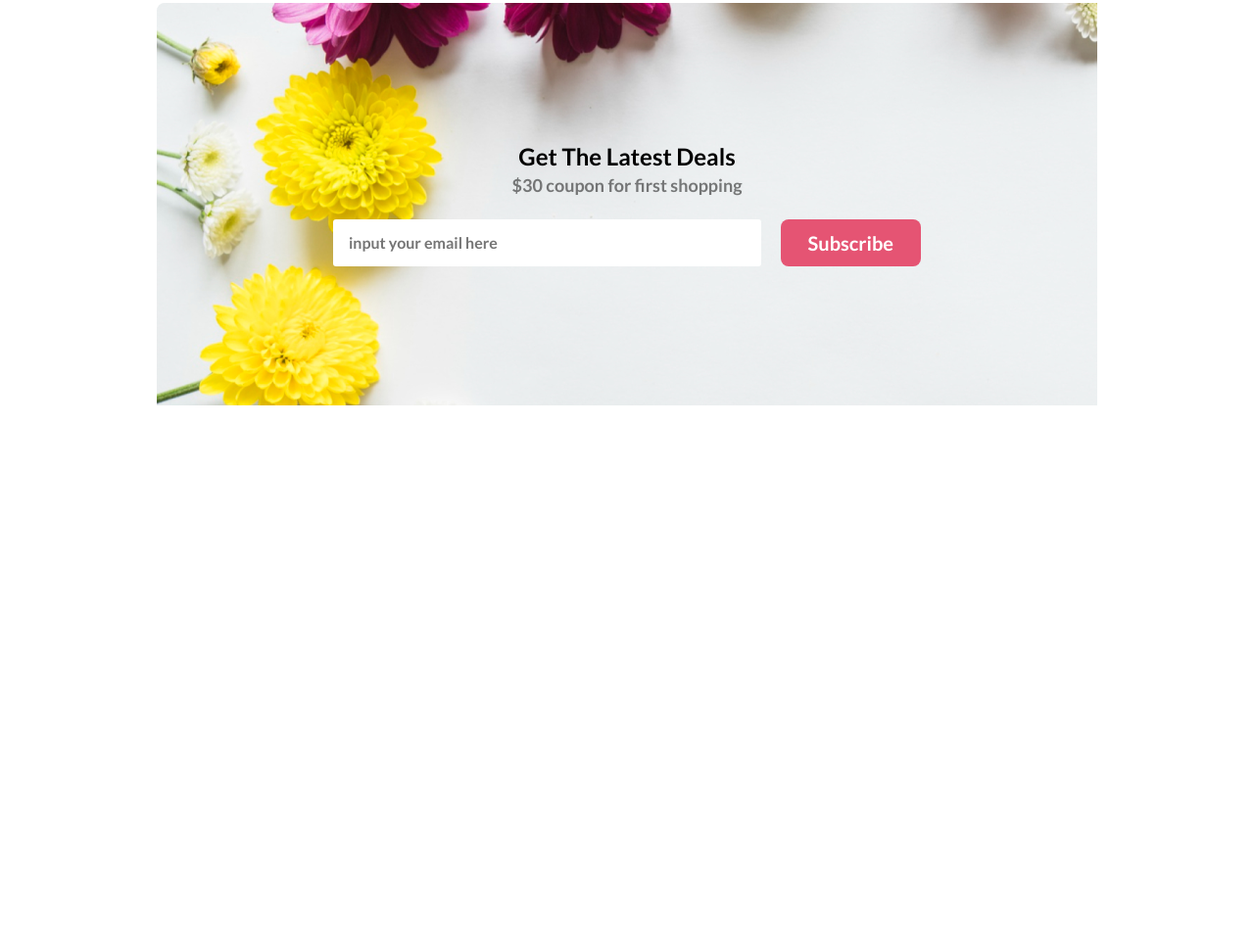
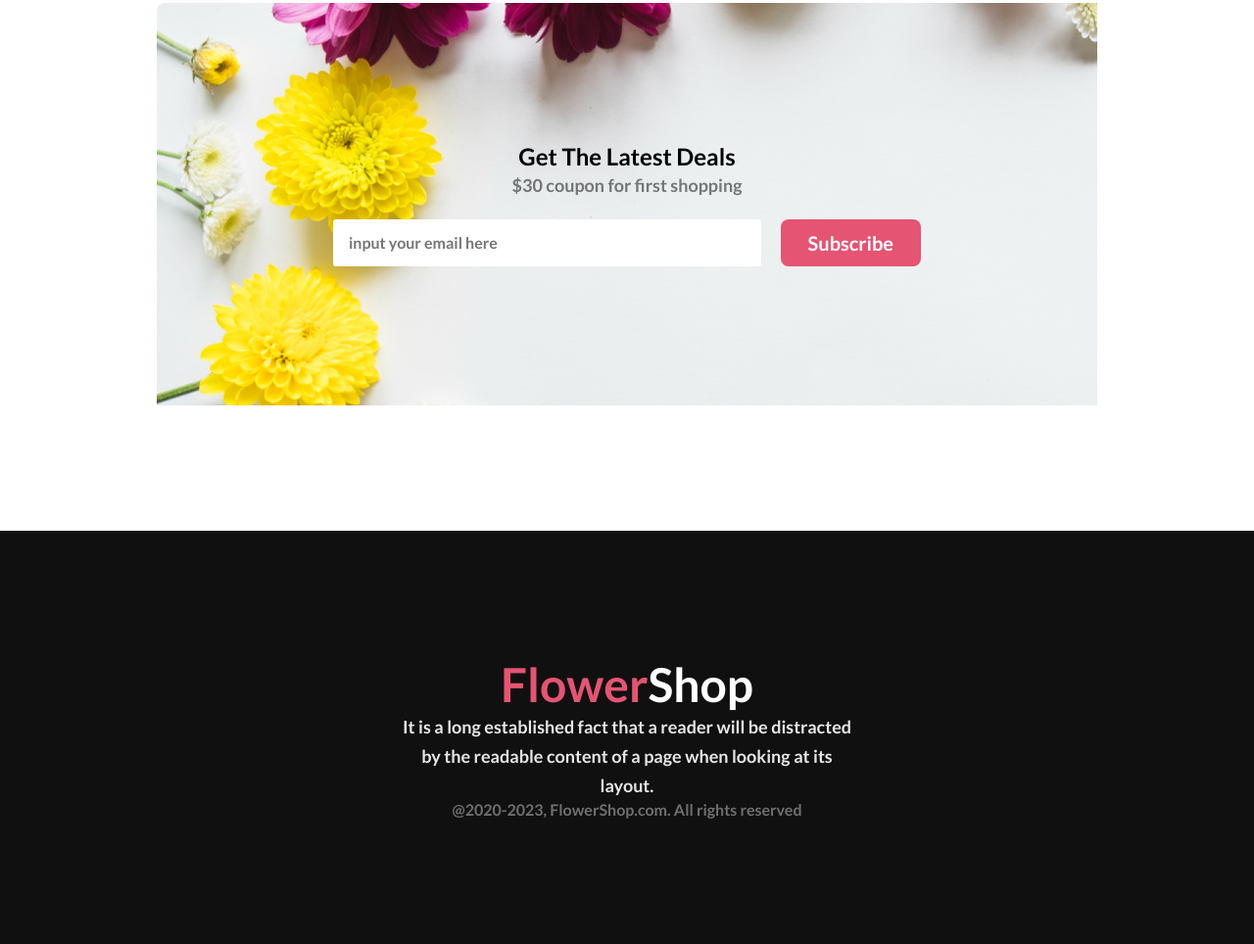
Before and after one commit to arif181h/new-year, a plain HTML site: page index.html in a window 1280 px wide. Shown: the part 2396-3360 px from the top of the page at 98% size. Before the commit the page ends 2938 px from the top, so only its background shows below. Drawn offline with Linux system fonts and the light colour scheme.

Commit message:
added the footer

```diff
--- a/index.html
+++ b/index.html
@@ -119,6 +119,12 @@
         </form>
     </div>
  </section>
-
+    <footer>
+       <div class="footer-div">
+        <h1><span class="flower">Flower</span>Shop</h1>
+        <h4>It is a long established fact that a reader will be distracted by the readable content of a page when looking at its layout.</h4>
+        <h6>@2020-2023, FlowerShop.com. All rights reserved</h6>
+       </div>
+    </footer>
 </body>
 </html>
--- a/styles.css
+++ b/styles.css
@@ -185,3 +185,45 @@ font-weight: 800;
     font-size: 16px;
     border-radius: 3px;
     }
+    footer{
+        background: #111010;
+    }
+
+
+.footer-div{
+    padding: 128px 0;
+    max-width: 470px;
+    margin: 0 auto;
+    text-align: center;
+    align-items: center;
+
+}
+
+    .footer-div h1{
+color: #fff;
+font-family: Lato;
+font-size: 48px;
+font-weight: 800;
+
+}
+.flower{
+    color: #E55473;
+font-family: Lato;
+font-size: 48px;
+font-weight: 800;
+}
+.footer-div h4{
+    color: rgba(255, 255, 255, 0.90);
+
+
+font-size: 18px;
+font-weight: 400;
+line-height: 30px;
+}
+.footer-div h6{
+    color: rgba(255, 255, 255, 0.40);
+
+font-family: Lato;
+font-size: 16px;
+font-weight: 400;
+}
```
